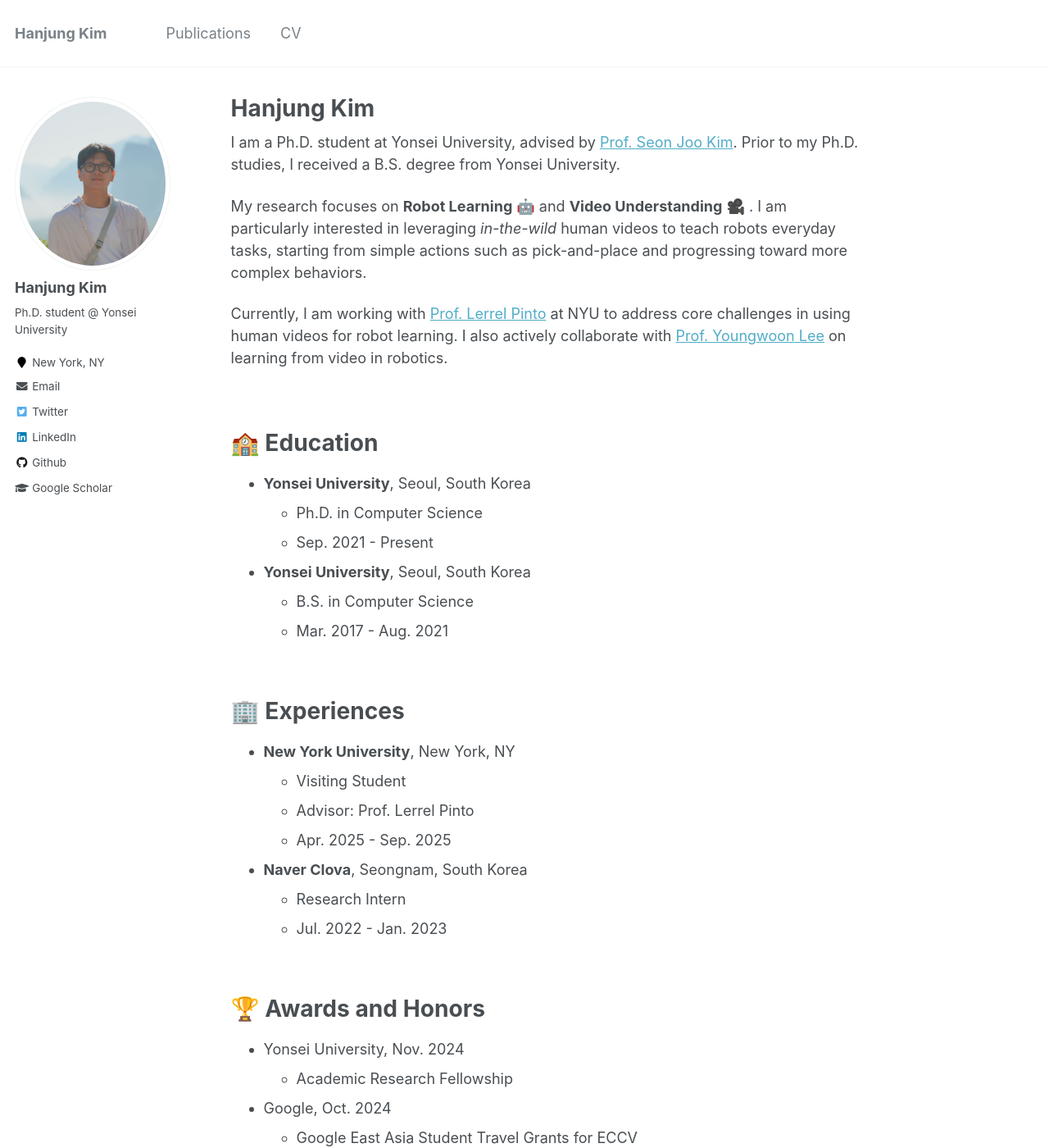
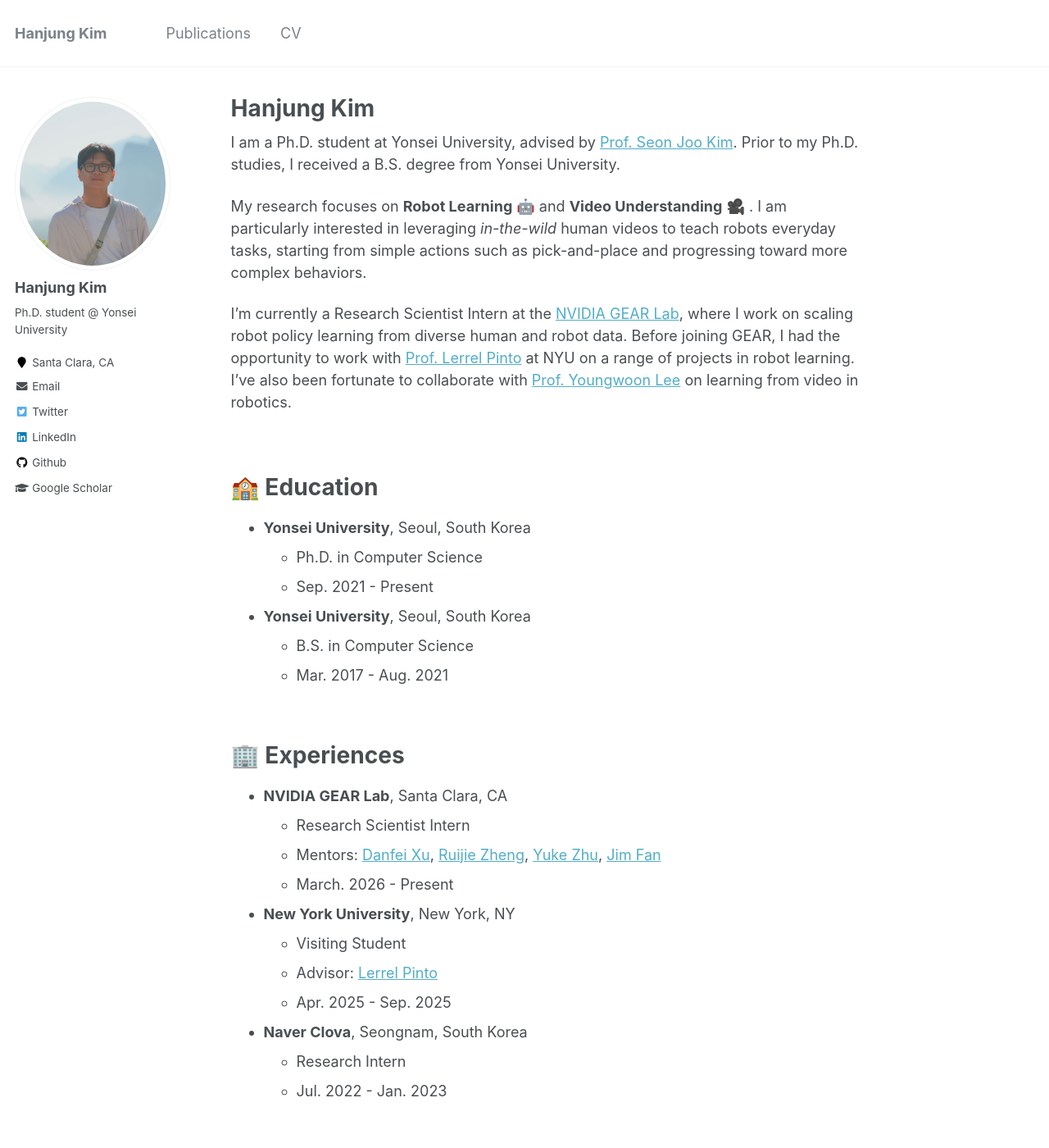
Before and after one commit to KimHanjung/KimHanjung.github.io, a Jekyll site: the page built from _pages/about.md, in a window 1280 px wide and 1400 px high. Shown: the whole window at 82% size. Built offline with Jekyll 4.4.1, drawn with Linux system fonts in a browser that asks for light colours; some of the changed text lies outside the part shown.

Commit message:
add GEAR & HiLAM

```diff
--- a/_config.yml
+++ b/_config.yml
@@ -81,7 +81,7 @@ author:
   name: 'Hanjung Kim'
   avatar: 'hanjung.jpg'
   bio: 'Ph.D. student @ Yonsei University'
-  location: 'New York, NY'
+  location: 'Santa Clara, CA'
   employer:
   pubmed:
   googlescholar: 'https://scholar.google.com/citations?hl=en&user=-c22oFIAAAAJ'
--- a/_pages/about.md
+++ b/_pages/about.md
@@ -14,8 +14,9 @@ Prior to my Ph.D. studies, I received a B.S. degree from Yonsei University.
 My research focuses on **Robot Learning** 🤖 and **Video Understanding** 🎥	.
 I am particularly interested in leveraging <i>in-the-wild</i> human videos to teach robots everyday tasks, starting from simple actions such as pick-and-place and progressing toward more complex behaviors.
 
-Currently, I am working with [Prof. Lerrel Pinto](https://www.lerrelpinto.com) at NYU to address core challenges in using human videos for robot learning.
-I also actively collaborate with [Prof. Youngwoon Lee](https://youngwoon.github.io) on learning from video in robotics.
+I'm currently a Research Scientist Intern at the [NVIDIA GEAR Lab](https://research.nvidia.com/labs/gear/), where I work on scaling robot policy learning from diverse human and robot data.
+Before joining GEAR, I had the opportunity to work with [Prof. Lerrel Pinto](https://www.lerrelpinto.com) at NYU on a range of projects in robot learning.
+I've also been fortunate to collaborate with [Prof. Youngwoon Lee](https://youngwoon.github.io) on learning from video in robotics.
 
 <br/>
 
@@ -32,9 +33,13 @@ I also actively collaborate with [Prof. Youngwoon Lee](https://youngwoon.github.
 
 # 🏢 Experiences
 
+- **NVIDIA GEAR Lab**, Santa Clara, CA
+  - Research Scientist Intern
+  - Mentors: [Danfei Xu](https://faculty.cc.gatech.edu/~danfei/), [Ruijie Zheng](https://ruijiezheng.com/), [Yuke Zhu](https://yukezhu.me/), [Jim Fan](https://jimfan.me/)
+  - March. 2026 - Present
 - **New York University**, New York, NY
   - Visiting Student
-  - Advisor: Prof. Lerrel Pinto
+  - Advisor: [Lerrel Pinto](https://www.lerrelpinto.com)
   - Apr. 2025 - Sep. 2025
 - **Naver Clova**, Seongnam, South Korea
   - Research Intern
```
Also changed, not shown: other parts of _pages/about.md (+2 -2 lines), _pages/cv.md (+1 -1 lines), _pages/publications.md (+18 -0 lines), images/hilam.png (added), 6 other files.
